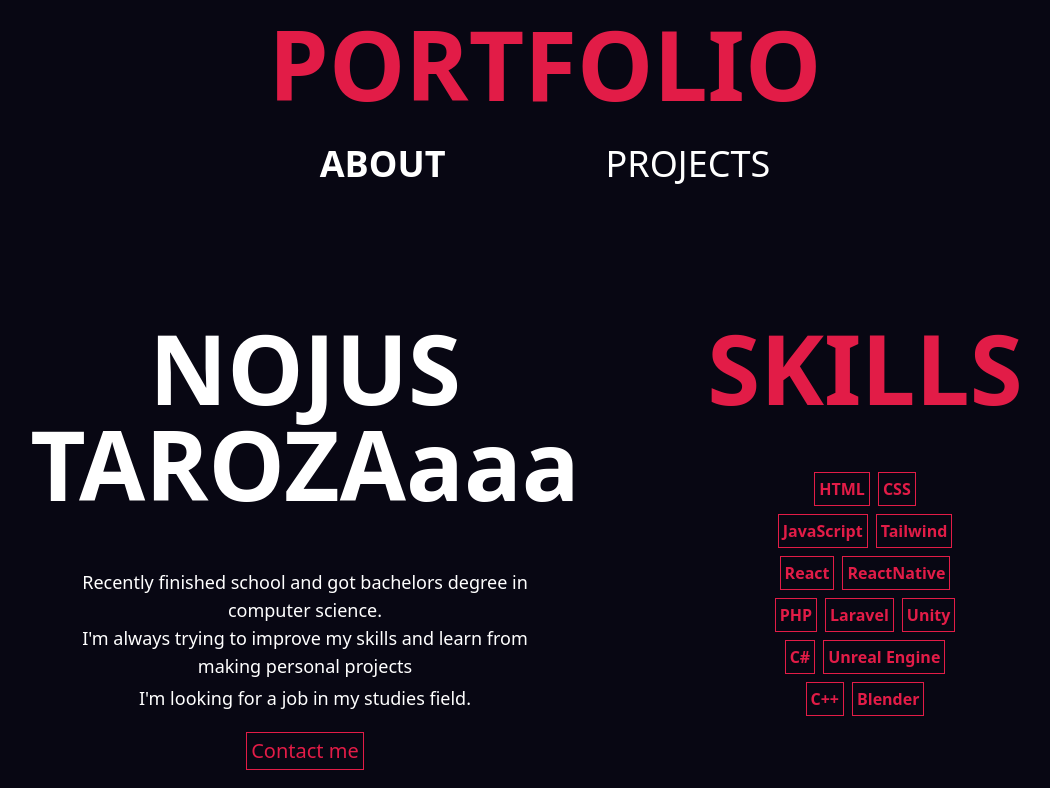
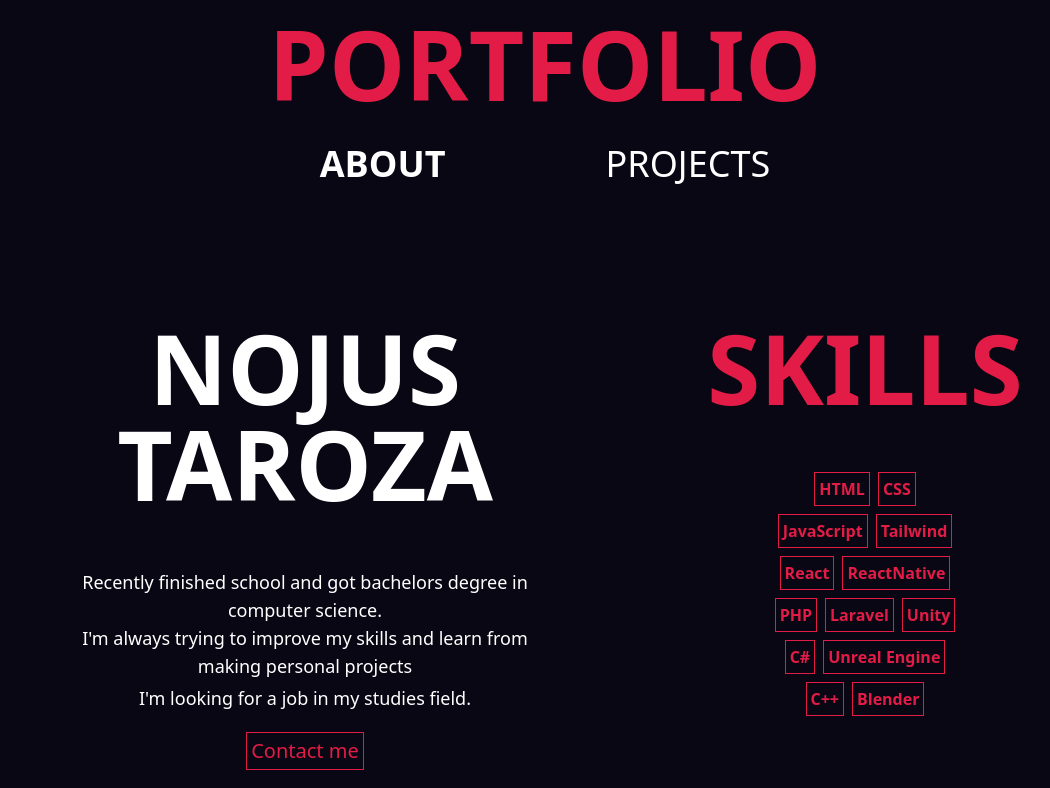
Before and after one commit to NojusTar/Nojus-Portfolio, a plain HTML site: page index.html in a window 1280 px wide. Shown: the top 788 px of the page, without its empty margins (95-1145 px from the left). Drawn offline with nearby package versions, Linux system fonts and the light colour scheme.

Commit message:
Update index.html

```diff
--- a/index.html
+++ b/index.html
@@ -35,7 +35,7 @@
     <main id="main" class="w-full grid grid-cols-[100%_100%] overflow-hidden">
       <div id="left" class="grid grid-cols-2">
         <div id="left-left" class="flex flex-col items-center ps-40">
-          <div class="text-8xl text-center font-bold">NOJUS TAROZAaaa</div>
+          <div class="text-8xl text-center font-bold">NOJUS TAROZA</div>
           <div class="text-lg text-center mt-14">
             Recently finished school and got bachelors degree in computer
             science. <br />
```
